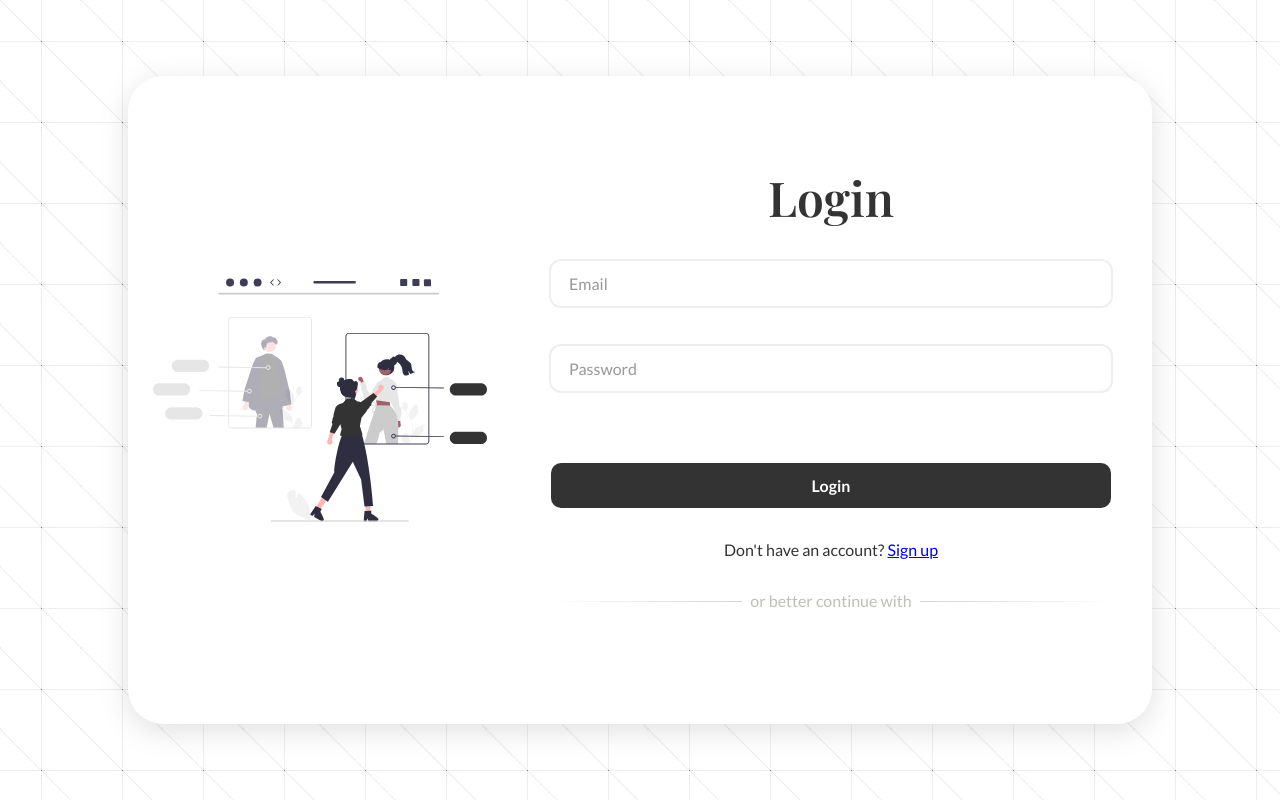
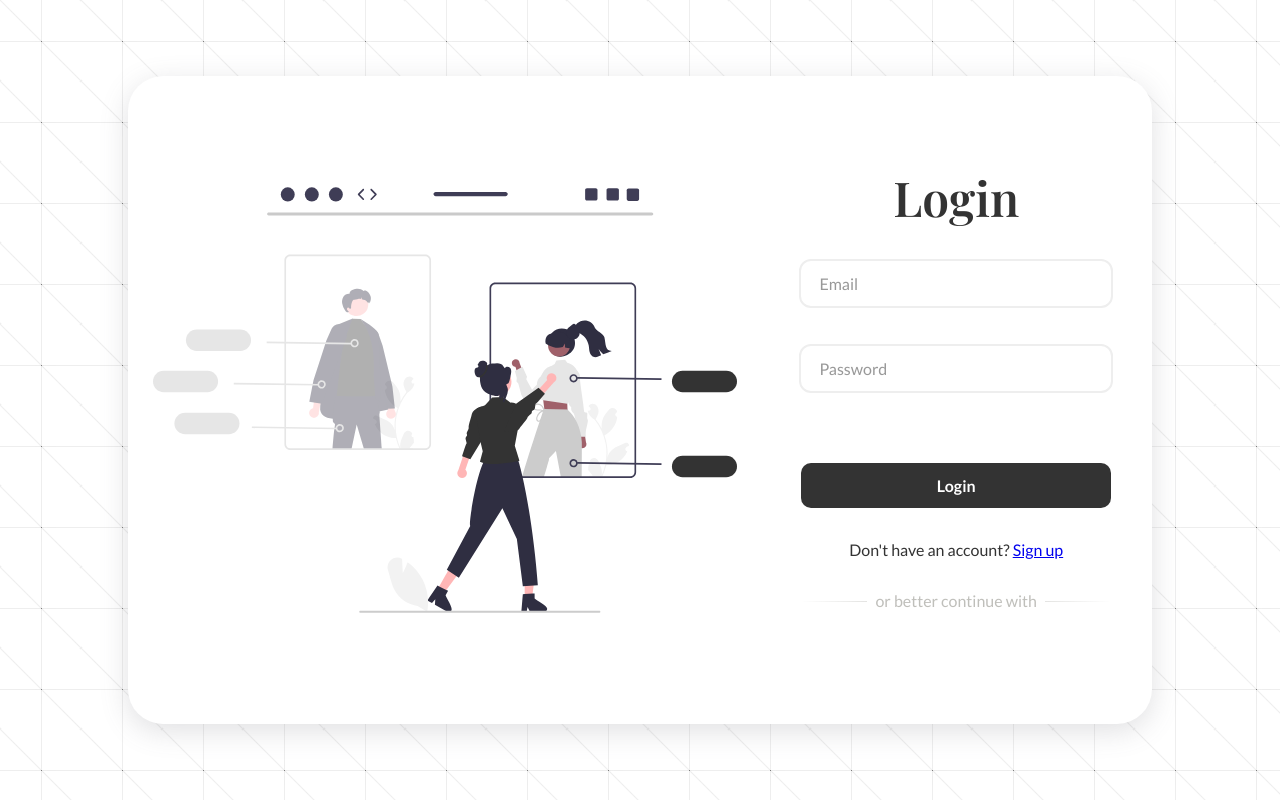
Before and after one commit to AayushG02/LuxeThreads--client, a React (Vite) app in the folder client/: page /auth/login in a window 1280 px wide. Built offline with nearby package versions, Linux system fonts and the light colour scheme; no server answers.

Commit message:
minor changes

```diff
--- a/client/src/pages/Login/Login.css
+++ b/client/src/pages/Login/Login.css
@@ -119,8 +119,6 @@
   margin-top: 2rem;
 }
 .container {
-  width: 35rem;
-  /* max-width: 50%; */
   margin: 30px auto;
 }
 .hr-text {
```
